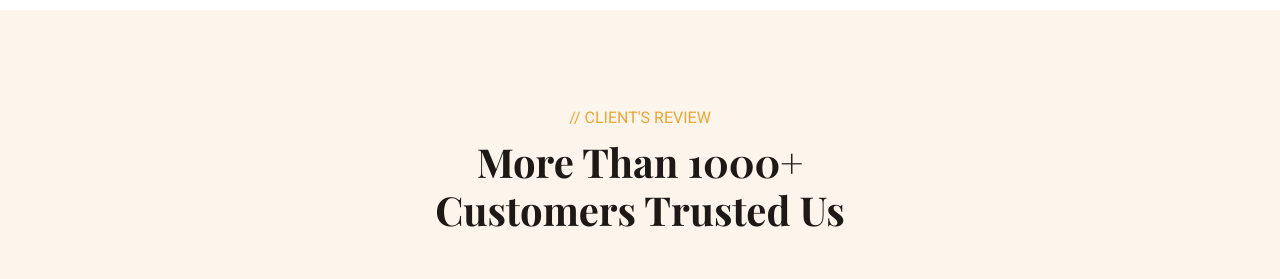
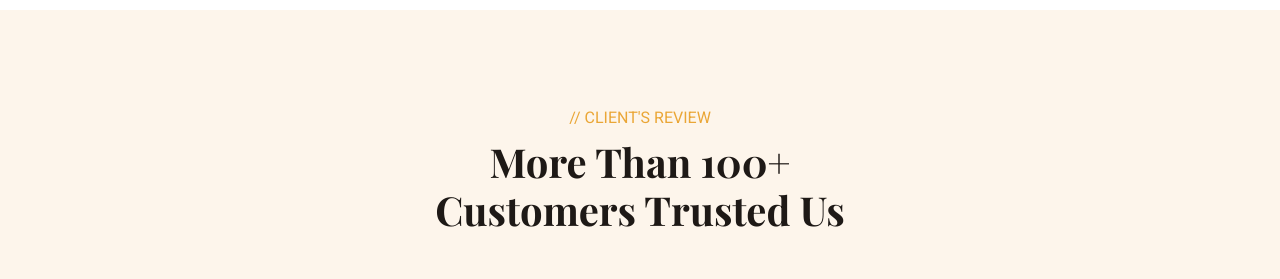
Before and after one commit to Ayushsharmagit/MommysMade.github.io, a plain HTML site: page index.html in a window 1280 px wide. Shown: the part 4300-4579 px from the top of the page. Drawn offline with nearby package versions, Linux system fonts and the light colour scheme.

Commit message:
change review count to 100

```diff
--- a/index.html
+++ b/index.html
@@ -393,7 +393,7 @@
         <div class="container">
             <div class="text-center mx-auto mb-5 wow fadeInUp" data-wow-delay="0.1s" style="max-width: 500px;">
                 <p class="text-primary text-uppercase mb-2">// Client's Review</p>
-                <h1 class="display-6 mb-4">More Than 1000+ Customers Trusted Us</h1>
+                <h1 class="display-6 mb-4">More Than 100+ Customers Trusted Us</h1>
             </div>
             <div class="owl-carousel testimonial-carousel wow fadeInUp" data-wow-delay="0.1s">
                 <div class="testimonial-item bg-white rounded p-4">
```
